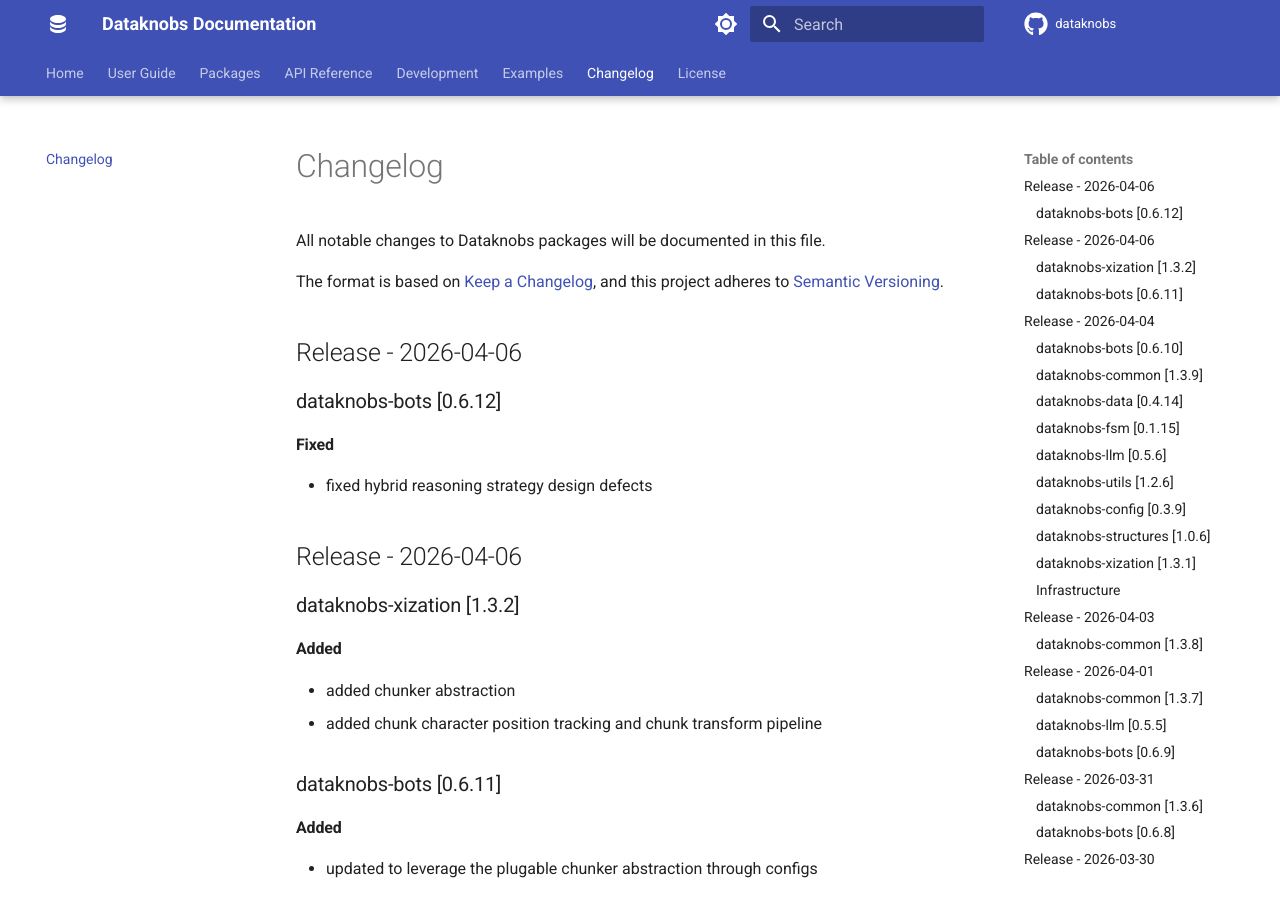
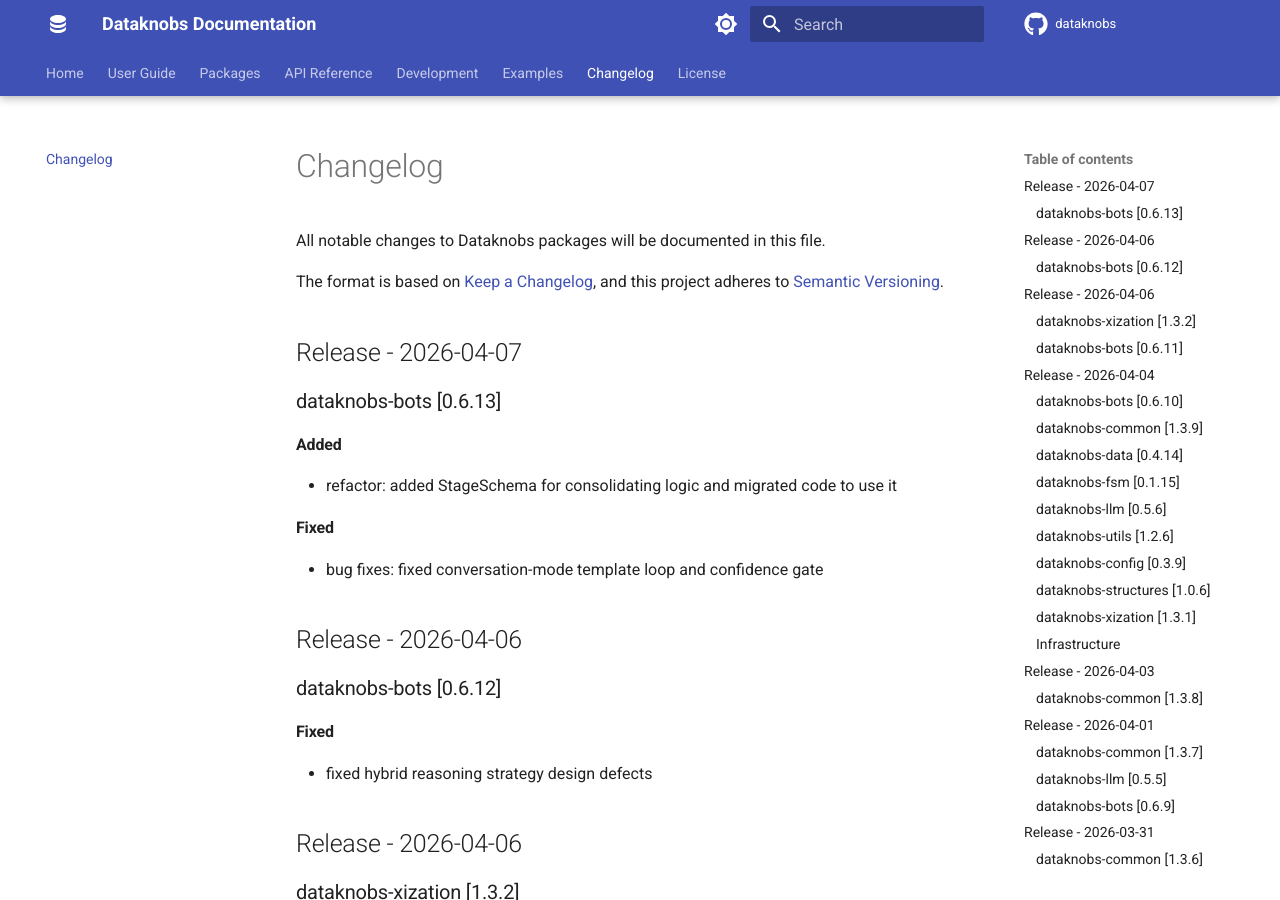
Before and after one commit to KBS-Labs/dataknobs, an MkDocs documentation site: the page built from docs/changelog.md, in a window 1280 px wide and 900 px high. Built offline with MkDocs 1.6.1 and Material for MkDocs 9.7.7, drawn with Linux system fonts in a browser that asks for light colours; comment, search, counter and statistics services are not loaded.

Commit message:
bumped versions, updated release notes

```diff
--- a/docs/changelog.md
+++ b/docs/changelog.md
@@ -4,6 +4,17 @@
 
 The format is based on [Keep a Changelog](https://keepachangelog.com/en/1.0.0/),
 and this project adheres to [Semantic Versioning](https://semver.org/spec/v2.0.0.html).
+
+## Release - 2026-04-07
+
+### dataknobs-bots [0.6.13]
+
+#### Added
+- refactor: added StageSchema for consolidating logic and migrated code to use it
+
+#### Fixed
+- bug fixes: fixed conversation-mode template loop and confidence gate
+
 
 ## Release - 2026-04-06
 
--- a/docs/installation.md
+++ b/docs/installation.md
@@ -308,7 +308,7 @@
 dataknobs-data>=0.4.14
 dataknobs-fsm>=0.1.15
 dataknobs-llm>=0.5.6
-dataknobs-bots>=0.6.12
+dataknobs-bots>=0.6.13
 dataknobs-structures>=1.0.6
 dataknobs-utils>=1.2.6
 dataknobs-xization>=1.3.2
```
Also changed, not shown: docs/index.md (+1 -1 lines), 4 other files.
